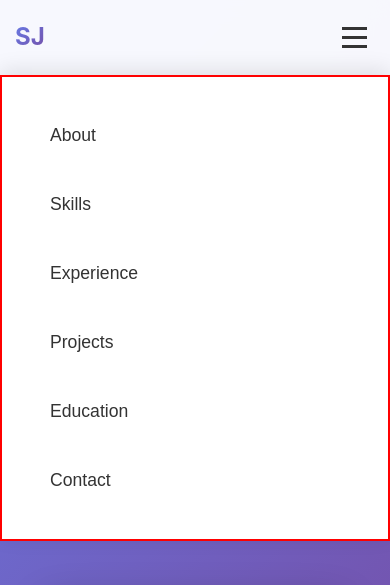
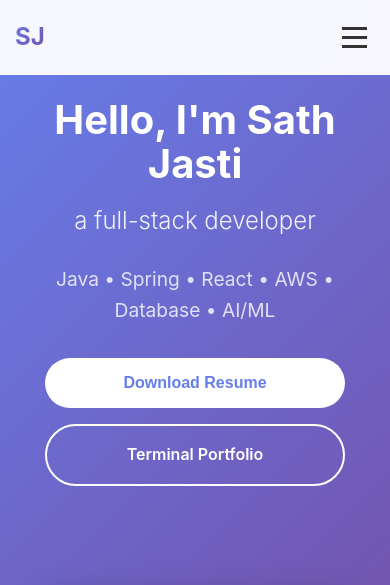
Before and after one commit to SATHV1-K/portfolio, a React (Create React App) app: page / in a window 390 px wide. Shown: the top 585 px of the page. Built offline with nearby package versions, Linux system fonts and the light colour scheme; grey boxes are pictures that could not be loaded.

Commit message:
Fix mobile menu visibility - hide by default, show only when toggled, remove debug styles

```diff
--- a/src/App.css
+++ b/src/App.css
@@ -1228,7 +1228,7 @@ h3, h4, h5, h6 {
 @media (max-width: 768px) {
   .nav {
     position: fixed;
-    top: 100%;
+    top: 100vh;
     left: 0;
     right: 0;
     background: white;
@@ -1238,15 +1238,17 @@ h3, h4, h5, h6 {
     z-index: 998;
     touch-action: manipulation;
     -webkit-overflow-scrolling: touch;
-    border: 2px solid red; /* Debug border */
-    display: block;
-    visibility: visible;
+    transform: translateY(0);
+    opacity: 0;
+    visibility: hidden;
   }
 
   .nav.nav-open {
     top: 80px;
-    min-height: 200px;
-    background: rgba(255, 255, 255, 0.98) !important;
+    opacity: 1;
+    visibility: visible;
+    background: rgba(255, 255, 255, 0.98);
+    transition: top 0.3s ease, opacity 0.3s ease, visibility 0.3s ease;
   }
 
   .nav ul li button {
@@ -1271,6 +1273,7 @@ h3, h4, h5, h6 {
   .nav ul {
     flex-direction: column;
     gap: 1rem;
+    display: flex;
   }
 
   .mobile-menu-toggle {
```
